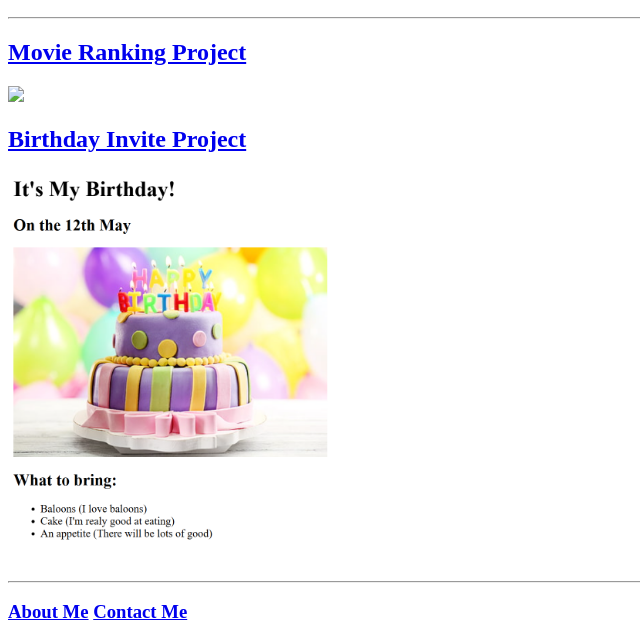
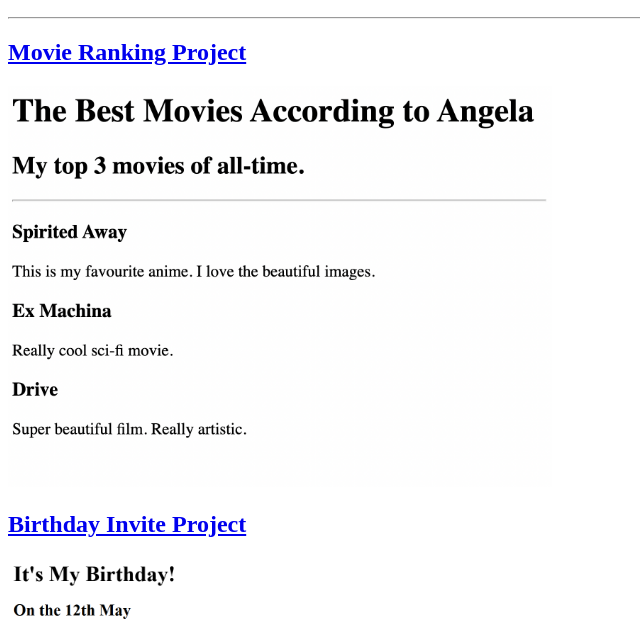
Before and after one commit to moamensharf64/html-portfolio, a plain HTML site: page index.html in a window 1280 px wide. Shown: the part 110-740 px from the top of the page, without its empty margins (0-640 px from the left). Drawn offline with Linux system fonts and the light colour scheme.

Commit message:
Update index.html

```diff
--- a/index.html
+++ b/index.html
@@ -28,7 +28,7 @@ https://developer.mozilla.org/en-US/docs/Web/HTML/Element/img#attr-height -->
 
         <hr>
         <h2><a href="./public/test1.2.html">Movie Ranking Project</a></h2>
-        <img src="./assets/images/screenshoot1.png/" style="width: 43%;">
+        <img src="./assets/images/movie-ranking.png" style="width: 43%;">
 
         <h2><a href="./public/test1.htm">Birthday Invite Project</a></h2>
         <img src="./assets/images/screenshoot2.png " style="width: 28%;">
```
